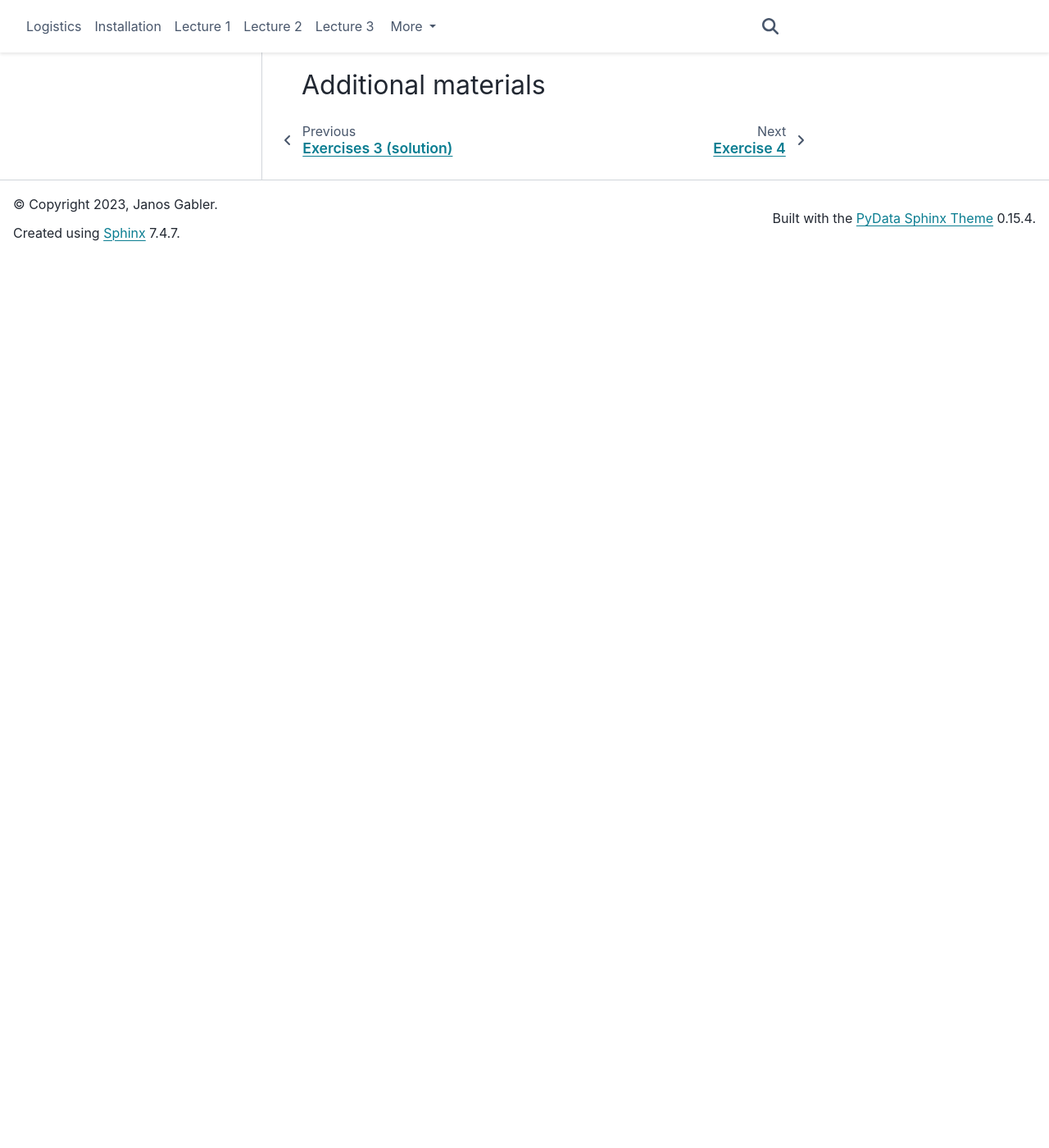
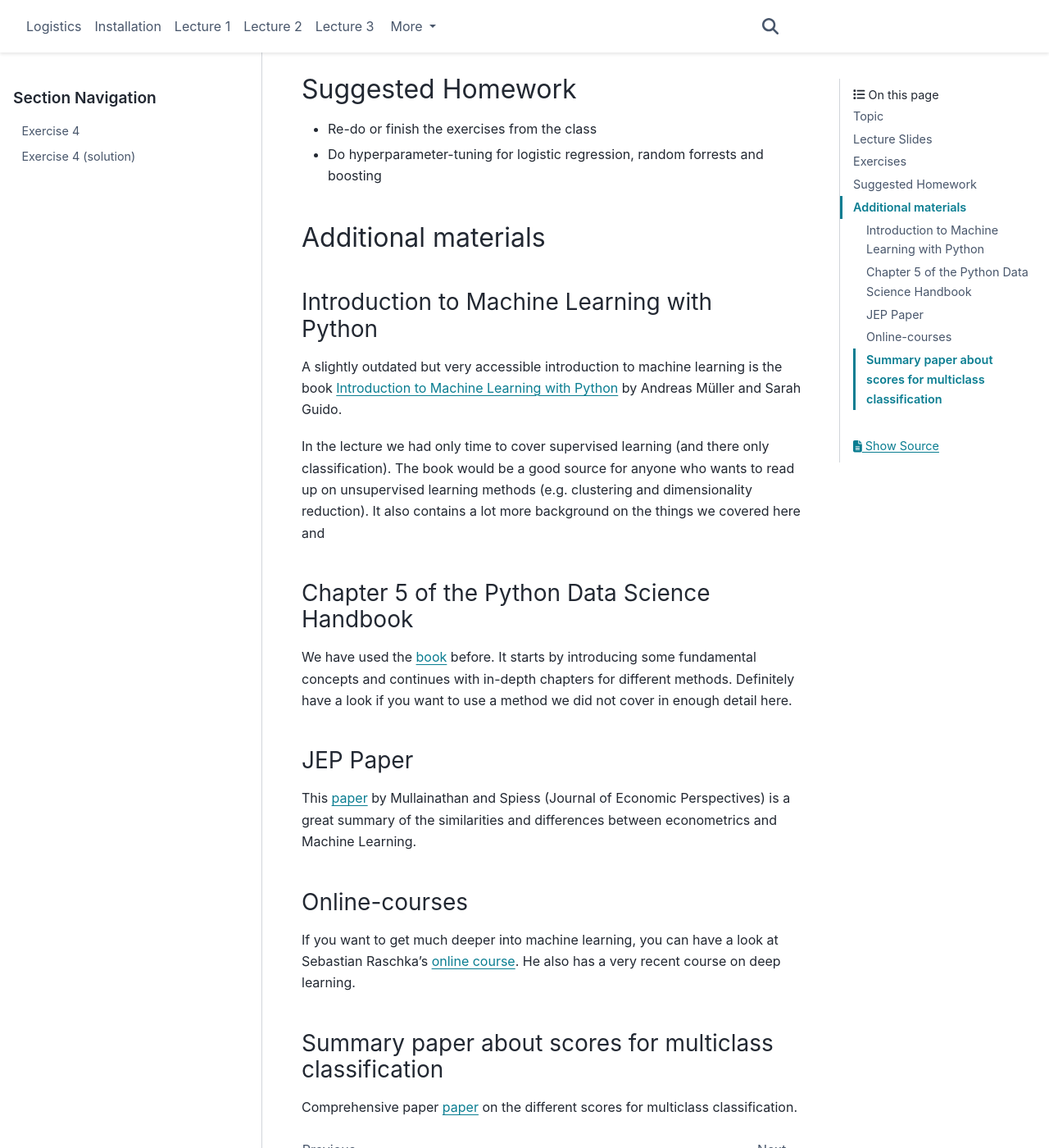
Before and after one commit to janosg/dl_intro, a Sphinx documentation site: the page built from docs/source/lecture_4.md, in a window 1280 px wide and 1400 px high, scrolled down 1175 px. Shown: the whole window at 82% size. Built offline with Sphinx 7.4.7 and the PyData theme 0.15.4, drawn with Linux system fonts in a browser that asks for light colours; before the commit the page ends 1488 px from its top, so only the background shows below that; some of the changed text lies outside the part shown.

```diff
--- a/docs/source/lecture_4.md
+++ b/docs/source/lecture_4.md
@@ -30,5 +30,43 @@
 ## Suggested Homework
 
 - Re-do or finish the exercises from the class
+- Do hyperparameter-tuning for logistic regression, random forrests and boosting
 
 ## Additional materials
+
+
+### Introduction to Machine Learning with Python
+
+A slightly outdated but very accessible introduction to machine learning is the book
+[Introduction to Machine Learning with Python](https://www.oreilly.com/library/view/introduction-to-machine/9781449369880/) by Andreas Müller and Sarah Guido.
+
+In the lecture we had only time to cover supervised learning (and there only
+classification). The book would be a good source for anyone who wants to read up on
+unsupervised learning methods (e.g. clustering and dimensionality reduction). It also
+contains a lot more background on the things we covered here and
+
+### Chapter 5 of the Python Data Science Handbook
+
+We have used the [book](https://jakevdp.github.io/PythonDataScienceHandbook/05.00-machine-learning.html)
+before. It starts by introducing some fundamental concepts and continues with in-depth
+chapters for different methods. Definitely have a look if you want to use a method we
+did not cover in enough detail here.
+
+### JEP Paper
+
+This [paper](https://www.aeaweb.org/articles?id=10.1257/jep.31.2.87) by Mullainathan
+and Spiess (Journal of Economic Perspectives) is a great summary of the similarities
+and differences between econometrics and Machine Learning.
+
+### Online-courses
+
+If you want to get much deeper into machine learning, you can have a look at
+Sebastian Raschka's [online course](https://sebastianraschka.com/blog/2021/ml-course.html).
+He also has a very recent course on deep learning.
+
+
+### Summary paper about scores for multiclass classification
+
+Comprehensive paper
+[paper](https://www.arxiv-vanity.com/papers/2008.05756/#:~:text=Accuracy%20is%20one%20of%20the,computed%20from%20the%20confusion%20matrix.&text=The%20formula%20of%20the%20Accuracy,confusion%20matrix%20at%20the%20denominator.) on the different scores for multiclass
+classification.
```
Also changed, not shown: docs/source/logistics.md (+2 -2 lines), docs/source/bld/notebooks/exercises/exercise_2.ipynb, docs/source/bld/notebooks/exercises/exercise_4.ipynb, docs/source/bld/notebooks/solutions/exercise_2.ipynb, docs/source/bld/notebooks/solutions/exercise_4.ipynb, 1 other file.
